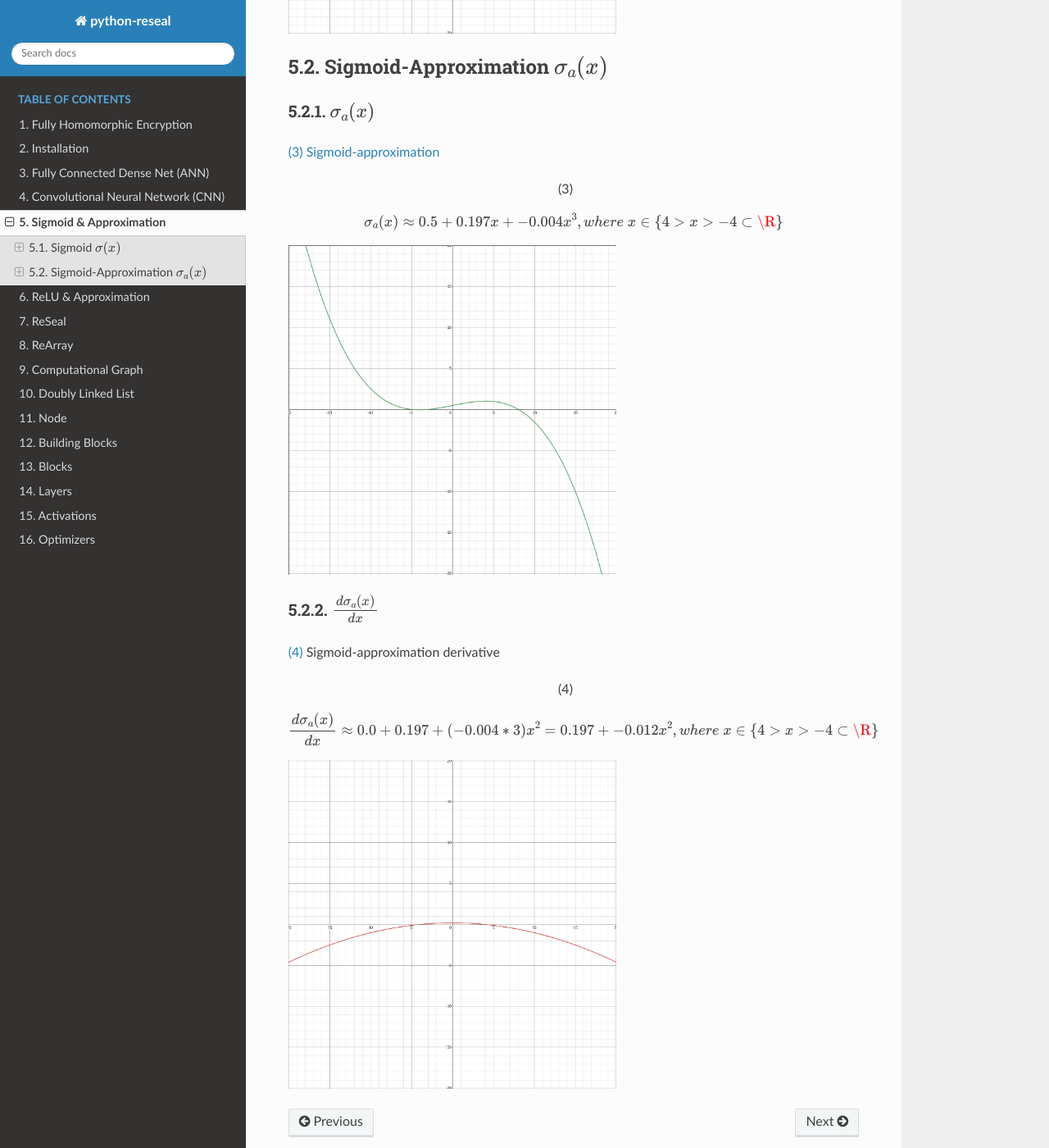
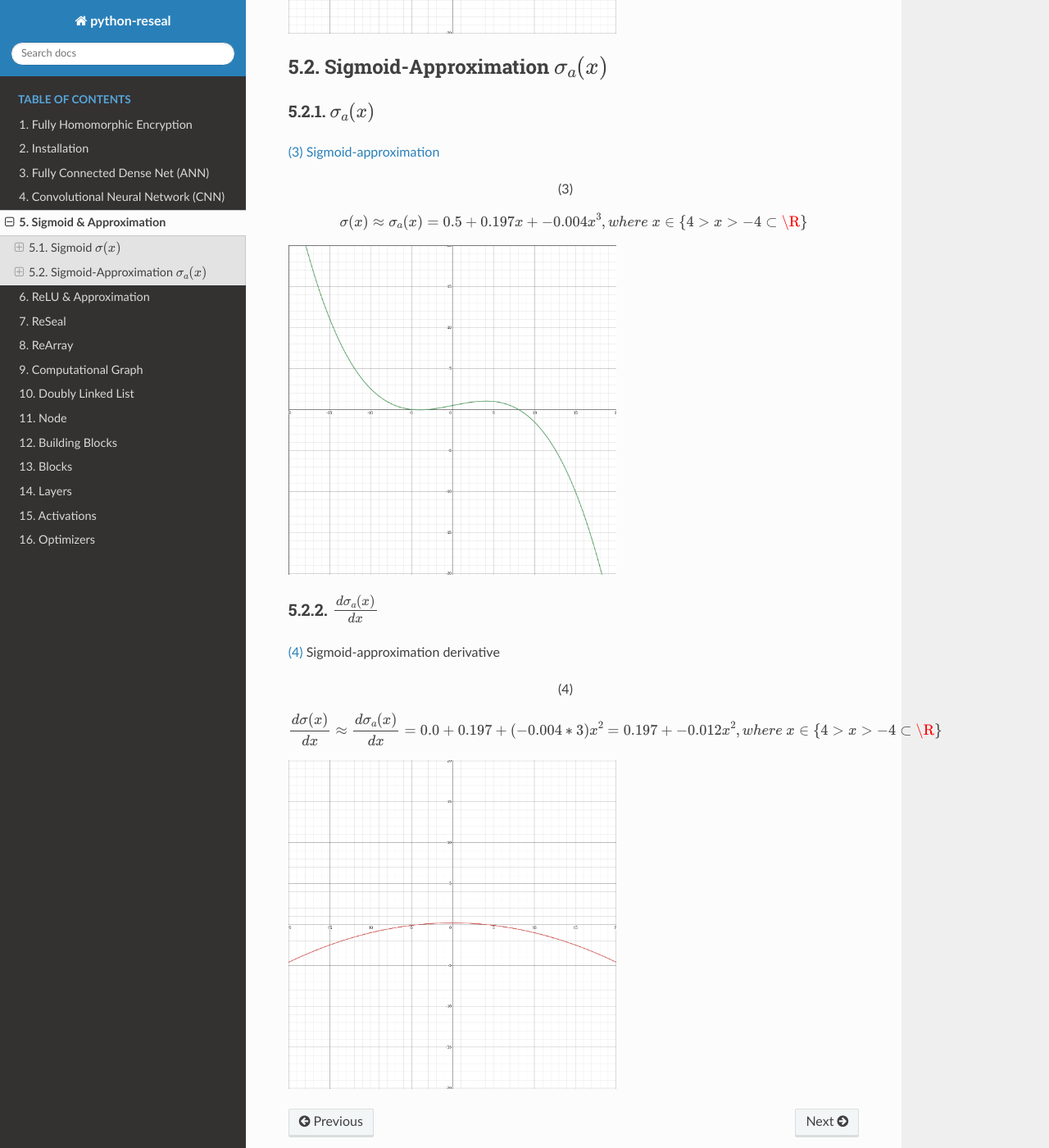
Before and after one commit to DreamingRaven/python-fhez, a Sphinx documentation site: the page built from docs/source/sigmoid.rst, in a window 1280 px wide and 1400 px high, scrolled down 1844 px. Shown: the whole window at 82% size. Built offline with Sphinx 7.4.7 and the Read the Docs theme 2.0.0, drawn with Linux system fonts in a browser that asks for light colours; the version number could not be read and is left out.

Commit message:
Fixed sigmoid approx equation being approimate
I.E fixed the approximate equation being only approximate to the
variable for the equation... no It should be equivelant as it IS the
equation.

```diff
--- a/docs/source/sigmoid.rst
+++ b/docs/source/sigmoid.rst
@@ -77,7 +77,7 @@ Sigmoid-Approximation :math:`\sigma_a(x)`
 .. math::
   :label: sigmoid-approx
 
-  \sigma_a(x) \approx 0.5 + 0.197x + -0.004x^3, where\ x \in \{4 > x > -4 \subset \R \}
+  \sigma(x) \approx \sigma_a(x) = 0.5 + 0.197x + -0.004x^3, where\ x \in \{4 > x > -4 \subset \R \}
 
 |sigmoid-approx-fig|
 
@@ -91,6 +91,6 @@ Sigmoid-Approximation :math:`\sigma_a(x)`
 .. math::
   :label: sigmoid-approx-derivative
 
-  \frac{d\sigma_a(x)}{dx} \approx 0.0 + 0.197 + (-0.004*3)x^2 = 0.197 + -0.012x^2, where\ x \in \{4 > x > -4 \subset \R \}
+  \frac{d\sigma(x)}{dx} \approx \frac{d\sigma_a(x)}{dx} = 0.0 + 0.197 + (-0.004*3)x^2 = 0.197 + -0.012x^2, where\ x \in \{4 > x > -4 \subset \R \}
 
 |sigmoid-approx-derivative-fig|
```
